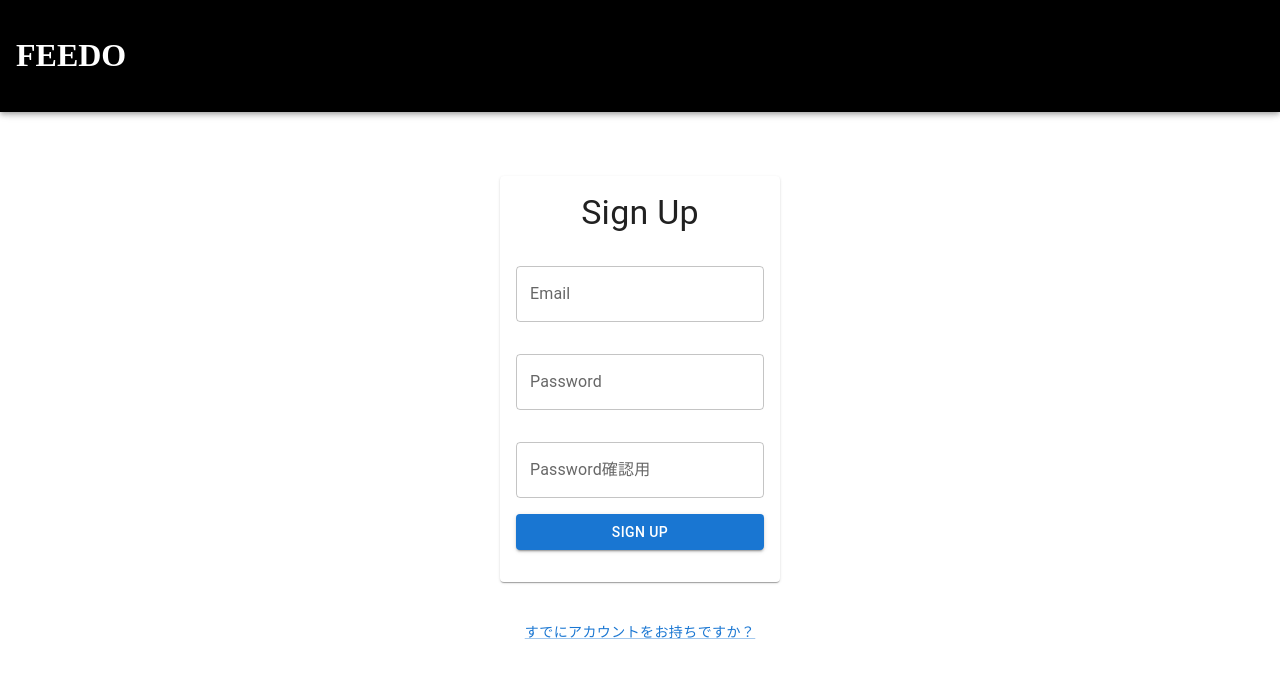
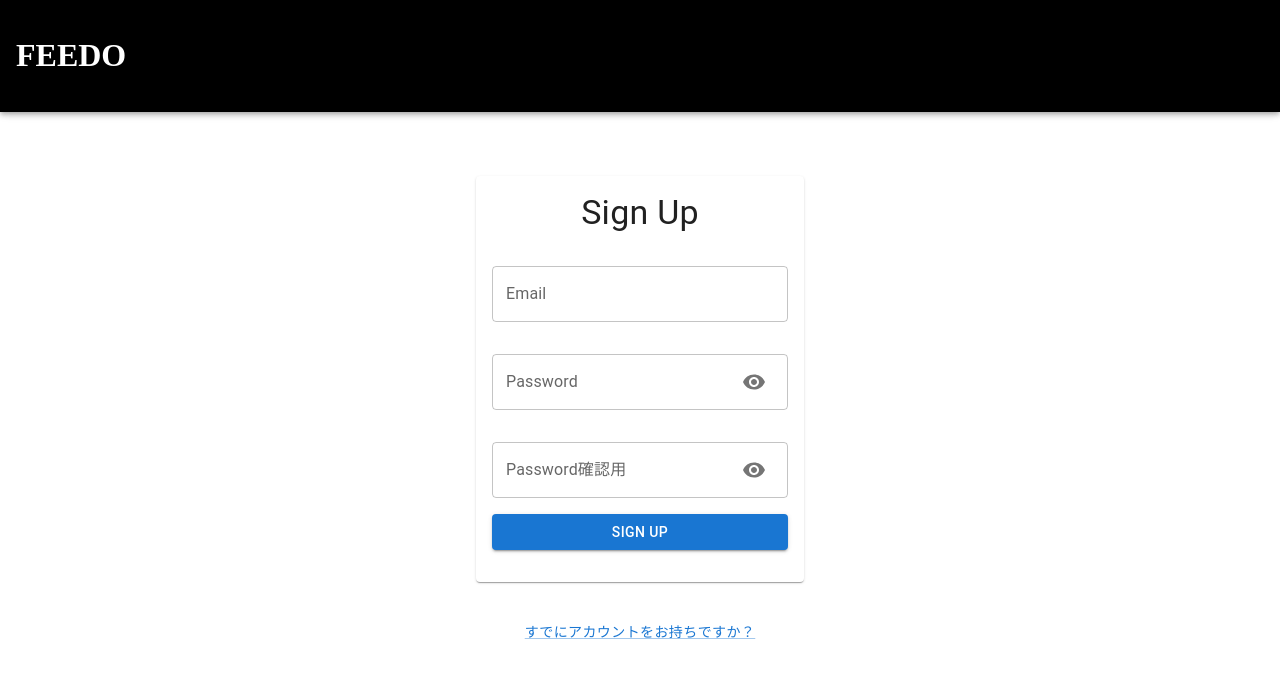
Before and after one commit to cube5963/feedo_front, a Next.js app: page /signup in a window 1280 px wide. Shown: the top 678 px of the page. Built offline with nearby package versions, Linux system fonts and the light colour scheme; what @mui/material-nextjs would draw is missing.

Commit message:
ログインおよびサインアップページにパスワードの表示/非表示切替機能を追加

```diff
--- a/app/signup/page.tsx
+++ b/app/signup/page.tsx
@@ -1,3 +1,4 @@
+'use client';
 import {
     Button,
     Container,
@@ -6,7 +7,14 @@
     Typography,
     Paper,
     Link,
+    IconButton,
+    InputAdornment
 } from "@mui/material";
+import * as React from "react";
+import Visibility from '@mui/icons-material/Visibility';
+import VisibilityOff from '@mui/icons-material/VisibilityOff';
+
+
 
 const SignUp = () => {
     const handleSignUp = (): void => {
@@ -16,7 +24,16 @@
         すでにEmail, Passwordが登録されている場合は、既に登録されています。をだす。
         */
     }
+    const [showPassword, setShowPassword] = React.useState(false);
 
+    const handleClickShowPassword = () => setShowPassword((show) => !show);
+    const handleMouseDownPassword = (event: React.MouseEvent<HTMLButtonElement>) => {
+        event.preventDefault();
+    };
+
+    const handleMouseUpPassword = (event: React.MouseEvent<HTMLButtonElement>) => {
+        event.preventDefault();
+    };
     return (
         <Container>
             <Box
@@ -55,6 +72,21 @@
                         variant="outlined"
                         fullWidth
                         margin="normal"
+                        type={showPassword ? "text" : "password"}
+                        InputProps={{
+                            endAdornment: (
+                                <InputAdornment position="end">
+                                    <IconButton
+                                        aria-label="toggle password visibility"
+                                        onClick={handleClickShowPassword}
+                                        onMouseDown={handleMouseDownPassword}
+                                        onMouseUp={handleMouseUpPassword}
+                                    >
+                                        {showPassword ? <VisibilityOff /> : <Visibility />}
+                                    </IconButton>
+                                </InputAdornment>
+                            ),
+                        }}
                         sx={{ marginBottom: 2 }}
                     />
                     <TextField
@@ -62,6 +94,21 @@
                         variant="outlined"
                         fullWidth
                         margin="normal"
+                        type={showPassword ? "text" : "password"}
+                        InputProps={{
+                            endAdornment: (
+                                <InputAdornment position="end">
+                                    <IconButton
+                                        aria-label="toggle password visibility"
+                                        onClick={handleClickShowPassword}
+                                        onMouseDown={handleMouseDownPassword}
+                                        onMouseUp={handleMouseUpPassword}
+                                    >
+                                        {showPassword ? <VisibilityOff /> : <Visibility />}
+                                    </IconButton>
+                                </InputAdornment>
+                            ),
+                        }}
                         sx={{ marginBottom: 2 }}
                     />
                     <Button
```
Also changed, not shown: app/login/page.tsx (+32 -1 lines).
